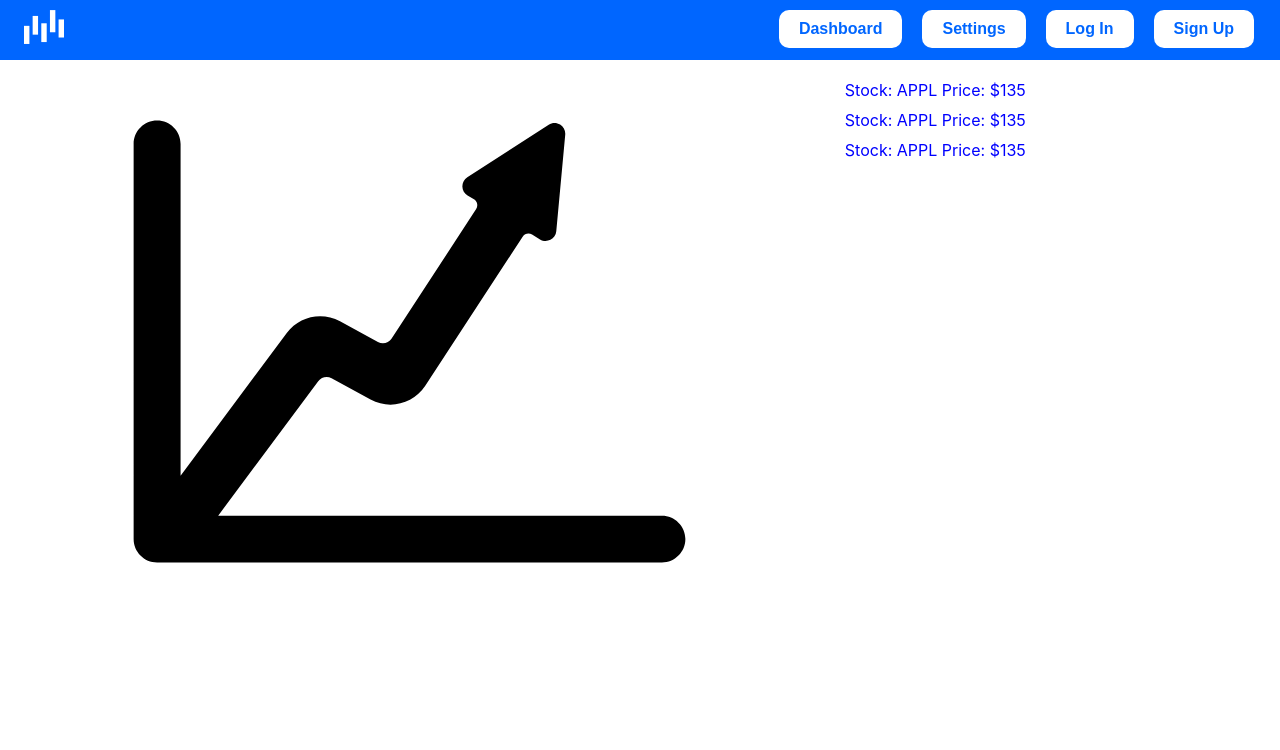
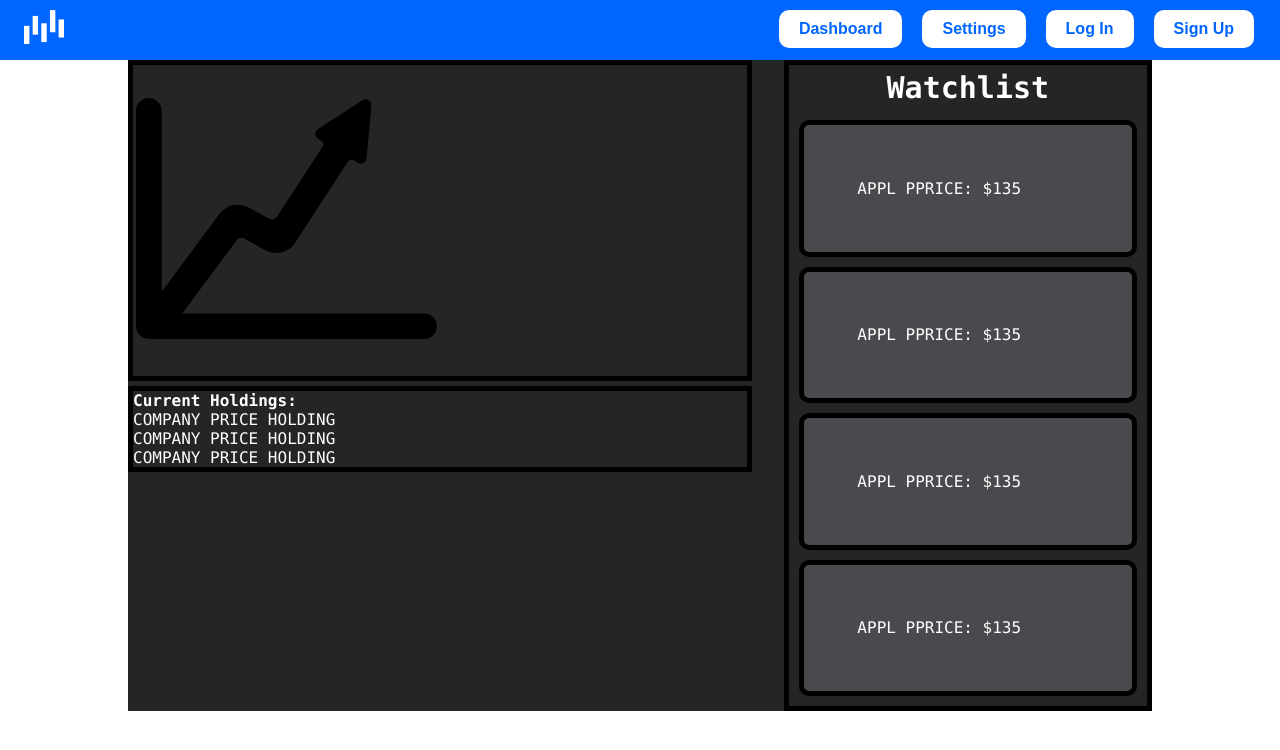
Before and after one commit to mobrien13/paper-trader, a React (Create React App) app in the folder paper-trader/: page /dashboard in a window 1280 px wide. Shown: the top 750 px of the page. Built offline with nearby package versions, Linux system fonts and the light colour scheme.

Commit message:
Basic HTML & CSS setup
Basic layout of graph watchlist and holdings... very subject to change

```diff
--- a/paper-trader/src/Components/Pages/Dashboard.css
+++ b/paper-trader/src/Components/Pages/Dashboard.css
@@ -1,18 +1,74 @@
-.rectangle{
-    border-radius: 15px;
-    border: 10px soild black;
-    margin: 10px;
-    color: blue;
+.backround{
+    background-color: var(--bg);
+    width: 100%;
+    height: 100%;
+    overflow:auto;
 }
 .graph{
-    width: 55%;
-    height: 65%;
+    width: 50%;
+    float:left;
+
+
+}
+/* temporary */
+.graph-box{
+    width: 60%;
+    height: 70%;
+    border-width: 5px;
+    border-style: solid;
+    border-color: black;
     float:left;
 }
 
 .watchlist{
     float:right;
-    width:  30%;
+    width:  35%;
     height: 65%;
-    margin: 10px
+    border-width: 5px;
+    border-style: solid;
+    border-color: black;
+
 }
+
+.watchlist-body{
+    text-align: left;
+    border-width: 5px;
+    border-style: solid;
+    border-color: black;
+    border-radius: 10px;
+    padding: 15%;
+    margin: 10px;
+    font-family: source-code-pro, Menlo, Monaco, Consolas, 'Courier New',monospace;
+    color: var(--text-color);
+    background-color: var(--bg-accent);
+}
+
+.watchlist-title{
+    font-family: source-code-pro, Menlo, Monaco, Consolas, 'Courier New',monospace;
+    color: var(--text-color);
+    text-align: center;
+    font-size: 30px;
+    padding: 5px;
+    font-weight: bold;
+}
+
+.holdings{
+    height: 25% ;
+    width: 60% ;
+    float: left;
+    margin-top: 5px;
+    border-width: 5px;
+    border-style: solid;
+    border-color: black;
+}
+
+.holdings-title{
+    font-family: source-code-pro, Menlo, Monaco, Consolas, 'Courier New',monospace;
+    font-weight: bold;
+    color: var(--text-color);
+}
+
+.holdings-body{
+    font-family: source-code-pro, Menlo, Monaco, Consolas, 'Courier New',monospace;
+    color: var(--text-color);
+}
--- a/paper-trader/src/Components/Pages/Dashboard.js
+++ b/paper-trader/src/Components/Pages/Dashboard.js
@@ -2,35 +2,43 @@ import React from 'react';
 import './Dashboard.css';
 import './Pages.css';
 import graph from './graph.svg';
-// try unordred list
+
 
 function Dashboard() {
     return (
       <>
+        <body className='backround'>
+          <div className='graph-box'>
             <div className='graph'>
               <img src ={graph}></img>
             </div>
+          </div>
+
 
           <div className='watchlist'>
-          <div>
-            <Container>
-              Stock: APPL
-              Price: $135
-            </Container>
+          <div className='watchlist-title'>Watchlist</div>
+            <ul>
+              <li className='watchlist-body'>APPL PPRICE: $135</li>
+              <li className='watchlist-body'>APPL PPRICE: $135</li>
+              <li className='watchlist-body'>APPL PPRICE: $135</li>
+              <li className='watchlist-body'>APPL PPRICE: $135</li>
+            </ul>
           </div>
-          <div>
-            <Container>
-              Stock: APPL
-              Price: $135
-            </Container>
+
+
+          <div className='holdings'>
+            <div className='holdings-title'>
+              Current Holdings:
             </div>
-          <div>
-            <Container>
-              Stock: APPL
-              Price: $135
-            </Container>
+            <div className='holdings-body'>
+              <ul>
+                <li> COMPANY <span> PRICE </span><span> HOLDING </span></li>
+                <li>COMPANY <span> PRICE </span><span> HOLDING </span></li>
+                <li>COMPANY <span> PRICE </span><span> HOLDING </span></li>
+              </ul>
             </div>
           </div>
+        </body>
 
 
       </>
@@ -38,9 +46,3 @@ function Dashboard() {
   }
 
   export default Dashboard;
-
-function Container(props){
-  return(
-    <p className='rectangle'>{props.children}</p>
-  );
-}
```
Lines whose indentation alone changed are shown as unchanged.
